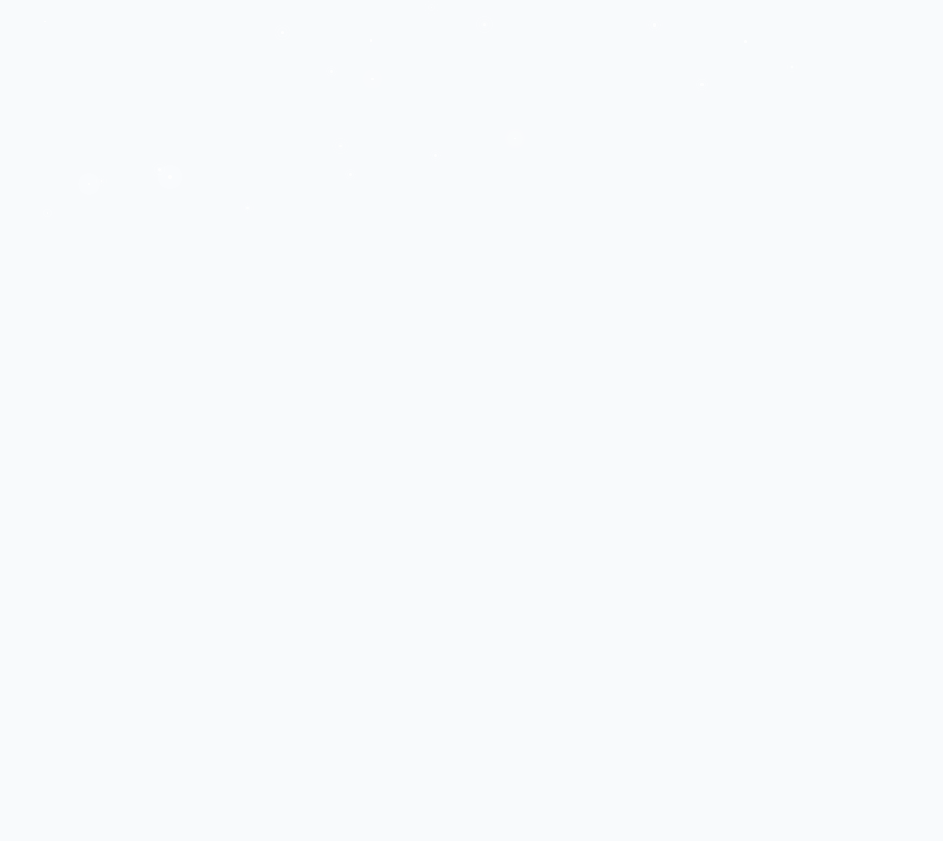
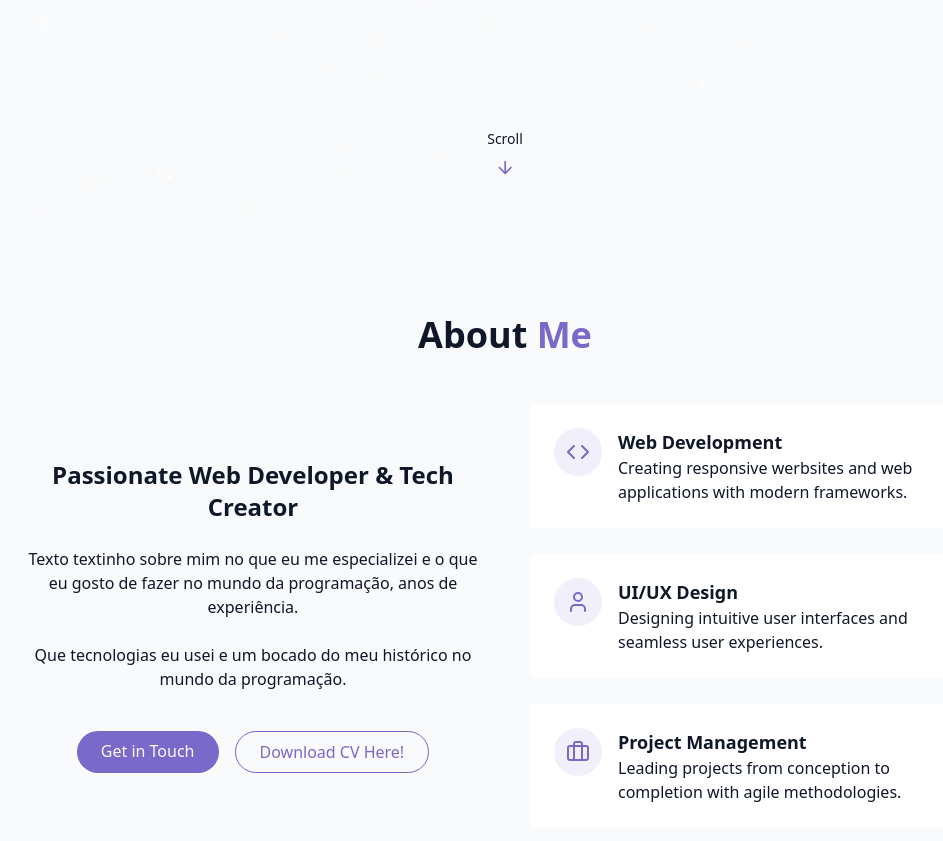
Before and after one commit to ppires21/portfolio, a React (Vite) app: page / in a window 1280 px wide. Shown: the part 581-1422 px from the top of the page, without its empty margins (135-1078 px from the left). Before the commit the page ends 800 px from the top, so only its background shows below. Built offline with nearby package versions, Linux system fonts and the light colour scheme.

Commit message:
AboutSection code is done. I need to improve the text. Started the skills section

```diff
--- /dev/null
+++ b/src/components/AboutSection.jsx
@@ -0,0 +1,89 @@
+import {Code} from "lucide-react";
+import {User} from "lucide-react";
+import {Briefcase} from "lucide-react";
+
+export const AboutSection = () => {
+    return <section id="about" className="py-24 px-4 relative">
+        <div className = "container mx-auto max-w-5xl">
+            <h2 className="text-3xl md:text-4xl font-bold mb-12 text-center">
+                About <span className="text-primary"> Me</span>
+            </h2>
+
+        <div className="grid grid-cols-1 md:grid-cols-2 gap-12 items-center">
+            <div className="space-y-6">
+                <h3 className="text-2xl font-semibold">
+                    Passionate Web Developer & Tech Creator
+                </h3>
+
+                <p className="text-muted-foreground">
+                    Texto textinho sobre mim no que eu me especializei e o que eu gosto de fazer no mundo da programação, anos de experiência.
+                </p>
+
+                <p className="text-muted-foreground">
+                    Que tecnologias eu usei e um bocado do meu histórico no mundo da programação.
+                </p>
+
+                <div className="flex flex-col sm:flex-row gap-4 pt-4 justify-center">
+                    <a href="#contact" className="cosmic-button">
+                        {" "}
+                        Get in Touch
+
+                    </a>
+
+                    <a href="#contact" className="px-6 py-2 rounded-full border border-primary text-primary hover:bg-primary/10 transition-colors duration-300">
+                        {" "}
+                        Download CV Here!
+
+                    </a>
+
+
+                </div>
+
+            </div>
+
+            <div className="grid grid-cols-1 gap-6">
+                <div className=" gradient-border p-6 card-hover">
+                    <div className = "flex items-start gap-4">
+                        <div className= "p-3 rounded-full bg-primary/10">
+                            <Code className="h-6 w-6 text-primary"/>
+                        </div>
+                        <div className = "text-left">
+                            <h4 className="font-semibold text-lg">Web Development</h4>
+                            <p className="text-muted-foreground"> Creating responsive werbsites and web applications with modern frameworks. </p>
+                        </div>
+                    </div>
+                </div>
+
+                <div className=" gradient-border p-6 card-hover">
+                    <div className = "flex items-start gap-4">
+                        <div className= "p-3 rounded-full bg-primary/10">
+                            <User className="h-6 w-6 text-primary"/>
+                        </div>
+                        <div className = "text-left">
+                            <h4 className="font-semibold text-lg">UI/UX Design</h4>
+                            <p className="text-muted-foreground"> Designing intuitive user interfaces and seamless user experiences. </p>
+                        </div>
+                    </div>
+                </div>
+
+                <div className=" gradient-border p-6 card-hover">
+                    <div className = "flex items-start gap-4">
+                        <div className= "p-3 rounded-full bg-primary/10">
+                            <Briefcase className="h-6 w-6 text-primary"/>
+                        </div>
+                        <div className = "text-left">
+                            <h4 className="font-semibold text-lg">Project Management</h4>
+                            <p className="text-muted-foreground"> Leading projects from conception to completion with agile methodologies. </p>
+                        </div>
+                    </div>
+                </div>
+
+
+            </div>
+
+
+        </div>
+
+        </div>
+    </section>;
+};
--- a/src/components/HeroSection.jsx
+++ b/src/components/HeroSection.jsx
@@ -1,4 +1,4 @@
-
+import {ArrowDown} from "lucide-react";
 
 export const HeroSection = () => {
     return <section id="hero" className = "relative min-h-screen flex flex-col items-center justify-center px-4"
@@ -27,5 +27,14 @@
 
         </div>
 
+
+        <div className="absolute bottom-8 left-1/2 transform -translate-x-1/2 flex flex-col items-center animate-bounce">
+            <span className= "text-sm text-muted-foreground mb-2">
+                Scroll
+            </span>
+            <ArrowDown className= "h-5 w-5 text-primary" />
+        </div>
+
+
     </section>
 }
--- /dev/null
+++ b/src/components/SkillsSection.jsx
@@ -0,0 +1,72 @@
+const skills = [
+    // Frontend
+    { name: "HTML/CSS", level: 95, category: "frontend" },
+    { name: "JavaScript", level: 90, category: "frontend" },
+    { name: "Vue.js", level: 75, category: "frontend" },
+    { name: "Bootstrap", level: 80, category: "frontend" },
+    { name: "Figma", level: 70, category: "frontend" },
+
+    // Backend
+    { name: "Java", level: 90, category: "backend" },
+    { name: "Spring Boot", level: 85, category: "backend" },
+    { name: "Python", level: 80, category: "backend" },
+    { name: "C", level: 65, category: "backend" },
+    { name: "C++", level: 60, category: "backend" },
+    { name: "Prolog", level: 50, category: "backend" },
+    { name: "SQL", level: 85, category: "backend" },
+    { name: "MySQL", level: 80, category: "backend" },
+    { name: "Assembly", level: 40, category: "backend" },
+
+    // Data & BI
+    { name: "R", level: 70, category: "data" },
+    { name: "Spark", level: 65, category: "data" },
+    { name: "Tableau", level: 70, category: "data" },
+    { name: "Power BI", level: 70, category: "data" },
+    { name: "Talend", level: 60, category: "data" },
+    { name: "RapidMiner", level: 50, category: "data" },
+    { name: "Hive", level: 50, category: "data" },
+    { name: "Hadoop HDFS", level: 60, category: "data" },
+
+    // DevOps & Infraestrutura
+    { name: "Linux", level: 85, category: "devops" },
+    { name: "Docker", level: 80, category: "devops" },
+    { name: "NGINX", level: 70, category: "devops" },
+    { name: "XigmaNAS", level: 65, category: "devops" },
+    { name: "Core (Network Sim)", level: 55, category: "devops" },
+    { name: "Go", level: 50, category: "devops" },
+    { name: "Outsystems", level: 50, category: "devops" },
+
+    // Segurança
+    { name: "Wireshark", level: 70, category: "security" },
+    { name: "OpenSSL", level: 60, category: "security" },
+    { name: "pfSense", level: 60, category: "security" },
+    { name: "Suricata", level: 50, category: "security" },
+    { name: "BLP Model", level: 40, category: "security" },
+    { name: "ISO/IEC 27005", level: 40, category: "security" },
+    { name: "RSA+SHA256", level: 40, category: "security" },
+    { name: "X.509", level: 40, category: "security" },
+
+    // Machine Learning & AI
+    { name: "XGBoost", level: 70, category: "ml" },
+    { name: "Random Forest", level: 70, category: "ml" },
+    { name: "ARIMA/ARIMAX", level: 60, category: "ml" },
+    { name: "Holt-Winters", level: 60, category: "ml" },
+    { name: "Scikit-learn", level: 70, category: "ml" },
+    { name: "shiny", level: 65, category: "ml" },
+    { name: "Simulated Annealing", level: 60, category: "ml" },
+    { name: "Hill Climbing", level: 60, category: "ml" },
+    { name: "Monte Carlo", level: 60, category: "ml" },
+    { name: "PSO", level: 60, category: "ml" },
+    { name: "NSGA-II", level: 50, category: "ml" },
+    { name: "Neural Networks (NN)", level: 60, category: "ml" },
+    { name: "Decision Tree", level: 65, category: "ml" },
+    { name: "K-Means", level: 65, category: "ml" },
+    { name: "DBSCAN", level: 55, category: "ml" },
+    { name: "SVM", level: 55, category: "ml" },
+    { name: "KNN", level: 55, category: "ml" },
+    { name: "PCA", level: 55, category: "ml" },
+];
+
+export const SkillsSection = () => {
+    return <section></section>;
+};
--- a/src/pages/Home.jsx
+++ b/src/pages/Home.jsx
@@ -2,6 +2,8 @@
 import { StarBackground } from '@/components/StarBackground'
 import { Navbar } from '@/components/Navbar'
 import { HeroSection } from '../components/HeroSection'
+import { AboutSection } from '../components/AboutSection'
+import { SkillsSection } from '../components/SkillsSection'
 
 export const Home = ()  => {
     return (
@@ -19,6 +21,8 @@
     {/*---------- Main Content ---------*/}
     <main>
         <HeroSection />
+        <AboutSection />
+        <SkillsSection />
     </main>
 
     {/*---------- Footer ---------*/}
```
